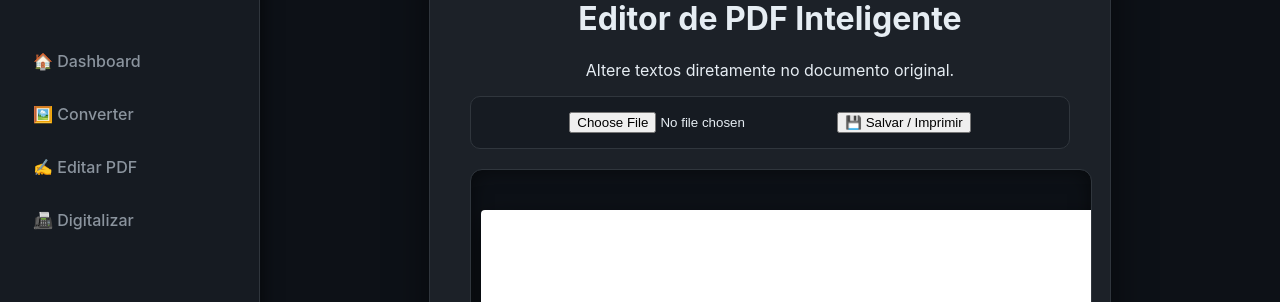
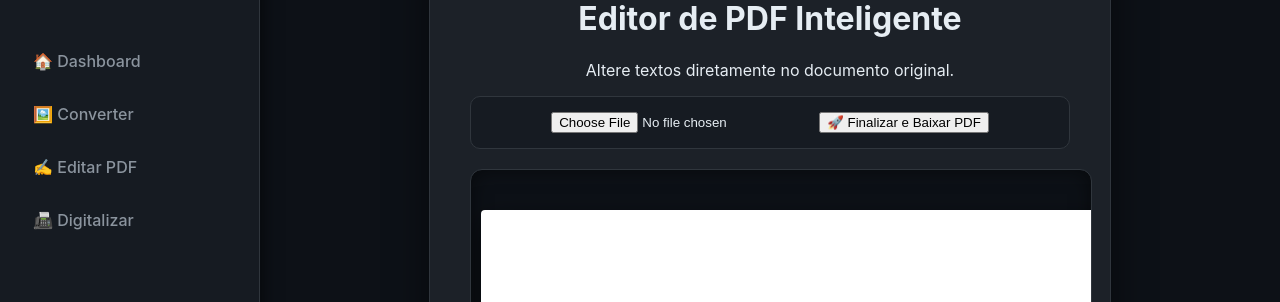
Before and after one commit to AadrielL/materiais-for-faculdade, a Flask app: page / in a window 1280 px wide, after a click on "✍️ Editar PDF". Shown: the part 143-445 px from the top of the page. Run offline with Flask 3, Linux system fonts and the light colour scheme; some libraries are stand-ins or nearby versions.

Commit message:
UI: Integrando html2pdf para download de múltiplas páginas

```diff
--- a/app/templates/index.html
+++ b/app/templates/index.html
@@ -32,7 +32,7 @@
 
         <div class="editor-controls">
             <input type="file" id="pdf-input" accept="application/pdf" onchange="processPdfForEdit(this)">
-            <button onclick="window.print()" class="btn-success">💾 Salvar / Imprimir</button>
+            <button onclick="downloadEditedPdf()" class="btn-success">🚀 Finalizar e Baixar PDF</button>
         </div>
 
         <div class="pdf-editor-viewport">
--- a/app/templates/layouts/base.html
+++ b/app/templates/layouts/base.html
@@ -6,15 +6,14 @@
     <title>{% block title %}Sinerg.IA Conversor{% endblock %}</title>
 
     <link rel="stylesheet" href="{{ url_for('static', filename='css/style.css') }}">
+
+    <script src="https://cdnjs.cloudflare.com/ajax/libs/html2pdf.js/0.10.1/html2pdf.bundle.min.js"></script>
 </head>
 <body>
 
     {% include 'components/_sidebar.html' %}
 
     <main class="content" id="main-content">
-
-
-
         {% block content %}{% endblock %}
     </main>
 
```
